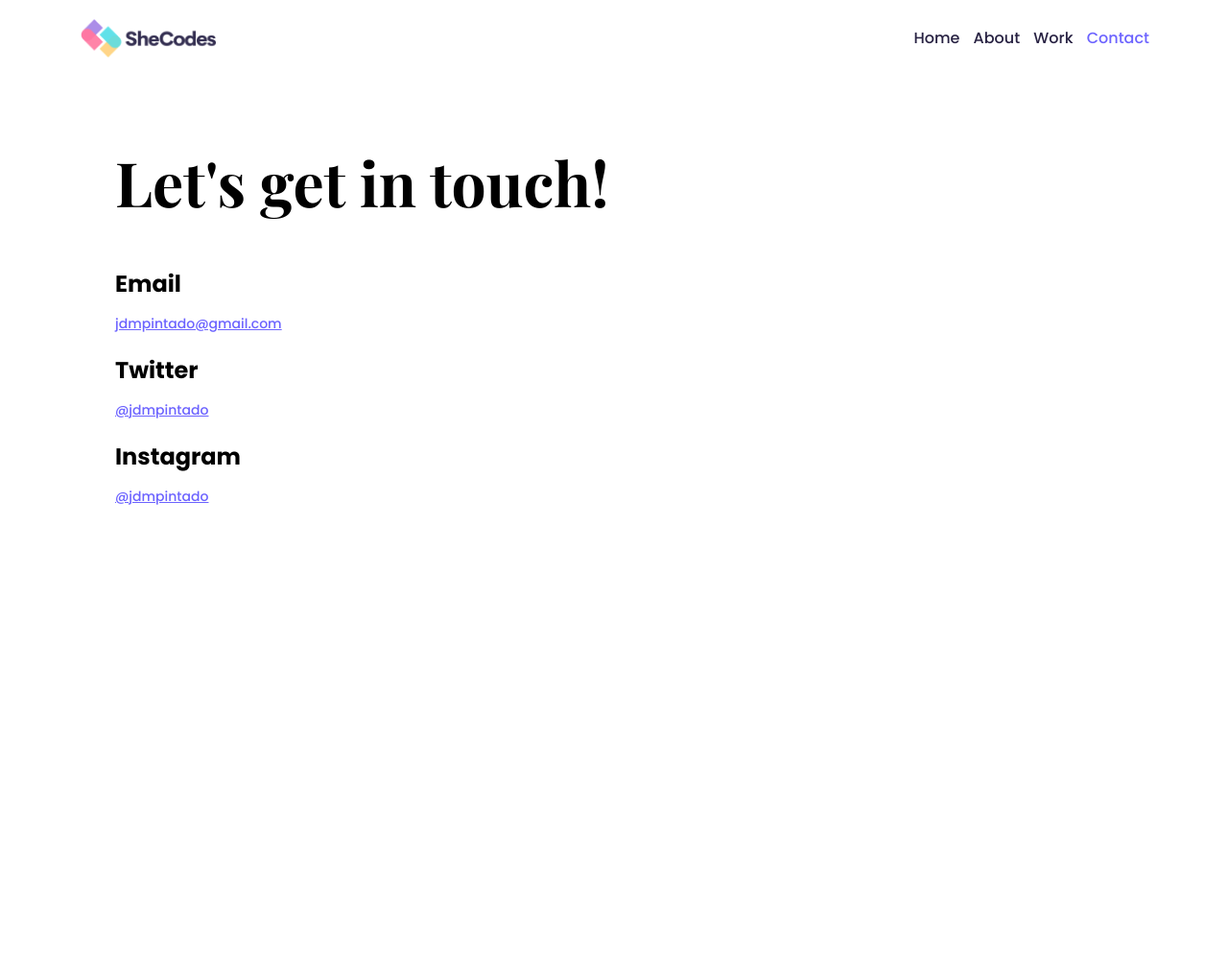
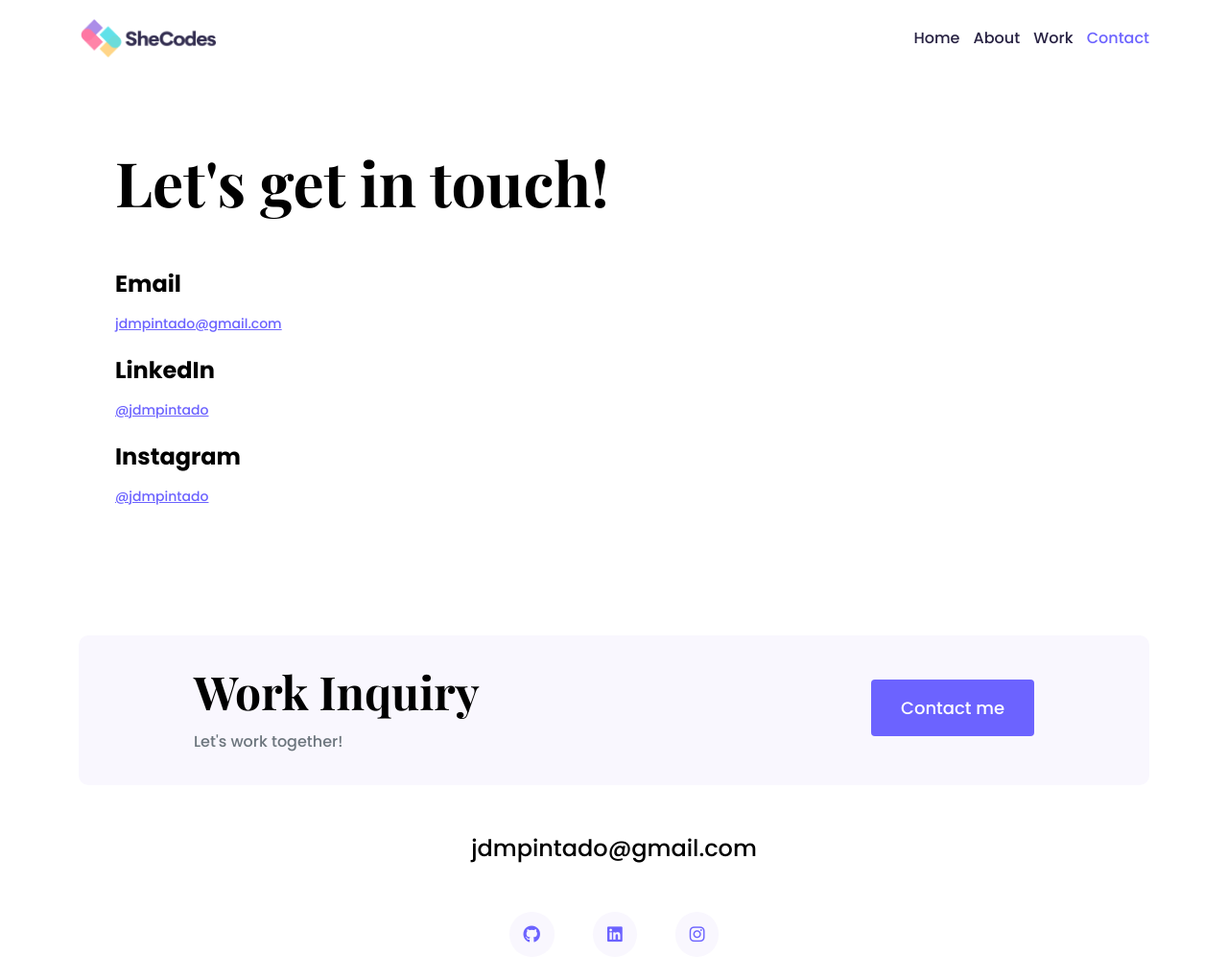
Before and after one commit to jdmpintado/portfolio-w5, a plain HTML site: page contact.html in a window 1280 px wide. Shown: the whole page at 96% size. Before the commit the page ends 800 px from the top, so only its background shows below. Drawn offline with nearby package versions, Linux system fonts and the light colour scheme.

Commit message:
Added footer

```diff
--- a/contact.html
+++ b/contact.html
@@ -58,9 +58,13 @@
         <h1 class="mb-5">Let's get in touch!</h1>
         <h3>Email</h3>
         <p><a href="mailto:jdmpintado@gmail.com">jdmpintado@gmail.com</a></p>
-        <h3>Twitter</h3>
+        <h3>LinkedIn</h3>
         <p>
-          <a href="https://x.com/jdmpintado" target="_blank">@jdmpintado</a>
+          <a
+            href="https://www.linkedin.com/in/jessica-de-matos-pintado-706bba191/"
+            target="_blank"
+            >@jdmpintado</a
+          >
         </p>
         <h3>Instagram</h3>
         <p>
@@ -70,5 +74,42 @@
         </p>
       </div>
     </div>
+
+    <footer>
+      <div class="container">
+        <div
+          class="contact-box d-flex justify-content-between mb-5 d-none d-md-flex"
+        >
+          <div>
+            <h4>Work Inquiry</h4>
+            <p class="text-muted">Let's work together!</p>
+          </div>
+          <div>
+            <a href="mailto:jdmpintado@gmail.com" class="btn btn-branding mt-3"
+              >Contact me</a
+            >
+          </div>
+        </div>
+        <div class="d-flex justify-content-center mb-5">
+          <a href="mailto:jdmpintado@gmail.com" class="email-link"
+            >jdmpintado@gmail.com</a
+          >
+        </div>
+        <div class="social-links d-flex justify-content-center mb-5">
+          <a href="https://github.com/jdmpintado" target="_blank">
+            <i class="fab fa-github"></i>
+          </a>
+          <a
+            href="https://www.linkedin.com/in/jessica-de-matos-pintado-706bba191/"
+            target="_blank"
+          >
+            <i class="fab fa-linkedin"></i>
+          </a>
+          <a href="https://instagram.com/jdmpintado" target="_blank">
+            <i class="fab fa-instagram"></i>
+          </a>
+        </div>
+      </div>
+    </footer>
   </body>
 </html>
--- a/styles/portfolio.css
+++ b/styles/portfolio.css
@@ -29,6 +29,10 @@ h2 {
     font-size: 54px;
 }
 
+h4 {
+    font-size: 48px;
+}
+
 p {
     font-weight: normal;
     font-size: 16px;
@@ -41,6 +45,7 @@ img {
 
 a {
     color: var(--branding-color);
+    transition: all 100ms ease-in-out;
 }
 
 a:hover {
@@ -72,6 +77,47 @@ nav a {
 nav a:hover,
 nav li.active a {
     color: var(--branding-color);
+}
+
+footer {
+    margin: 60px 0;
+}
+
+footer .contact-box {
+    background-color: var(--secondary-color);
+    padding: 30px 120px;
+    border-radius: 10px;
+}
+
+footer .contact-box p {
+    margin: 0;
+}
+
+
+footer .email-link {
+    text-decoration: none;
+    font-size: 24px;
+    color: black;
+}
+
+footer .email-link:hover {
+    color: var(--branding-color);
+}
+
+footer .social-links a {
+    background-color: var(--secondary-color);
+    color: var(--branding-color);
+    font-size: 18px;
+    border-radius: 50%;
+    padding: 10px 15px;
+    margin: 0 20px;
+    transition: all 100ms ease-in-out;
+}
+
+footer .social-links a:hover {
+    background-color: var(--branding-color);
+    color: white;
+    font-size: 20px;
 }
 
 .logo {
@@ -139,6 +185,12 @@ nav li.active a {
     padding: 15px 30px;
 }
 
+.btn-branding:hover {
+    background-color: white;
+    color: var(--branding-color);
+    border: 1px solid var(--branding-color);
+}
+
 .btn-branding-outline {
     color: var(--branding-color);
     border: 1px solid var(--branding-color);
@@ -148,7 +200,11 @@ nav li.active a {
     padding: 15px 30px;
 }
 
-
+.btn-branding-outline:hover {
+    background: var(--branding-color);
+    border-radius: 4px;
+    color: white;
+}
 
 @media (max-width: 900px) {
     h1 {
```
Also changed, not shown: about.html (+37 -0 lines), index.html (+37 -0 lines), work.html (+37 -0 lines).
